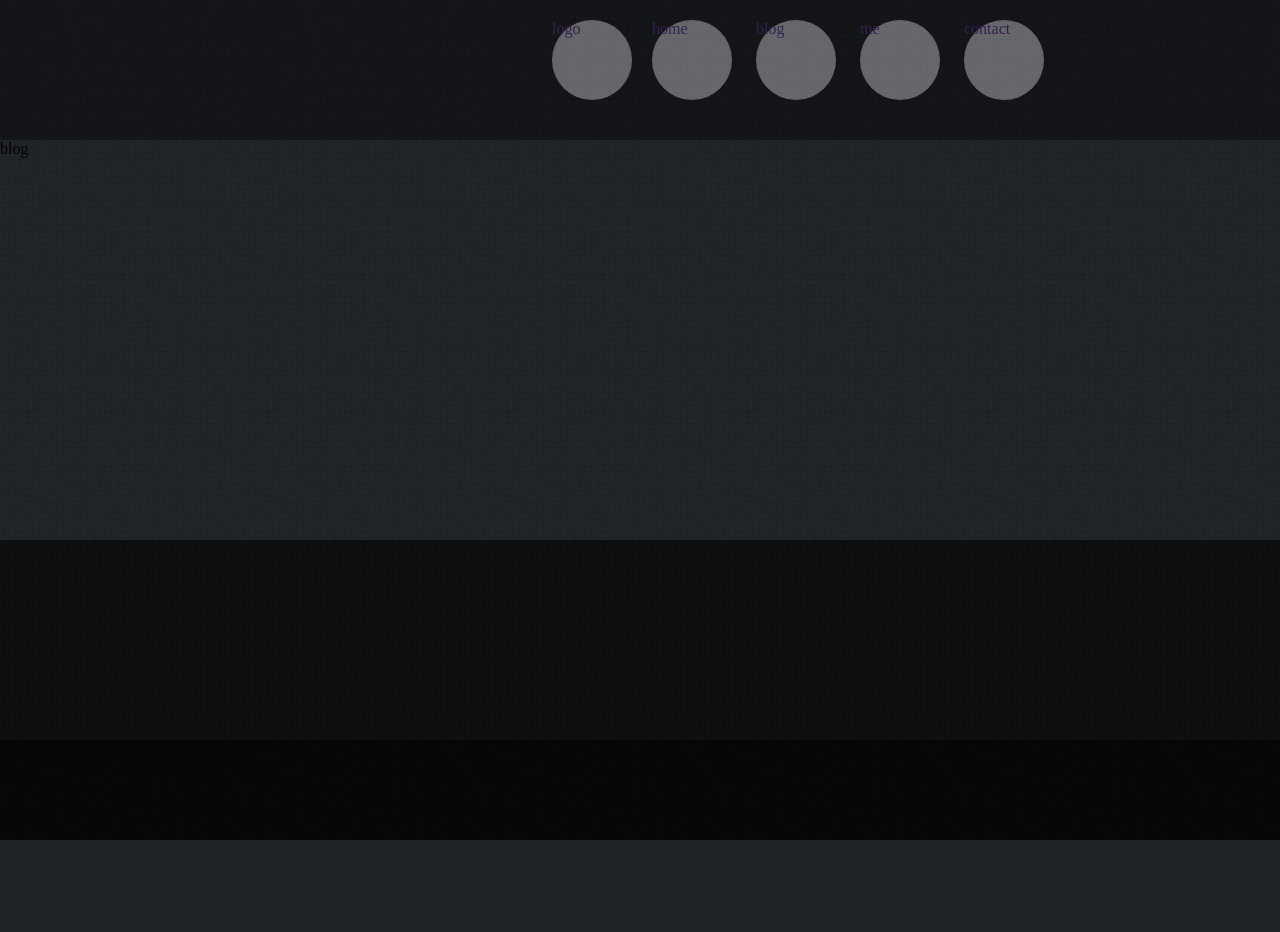
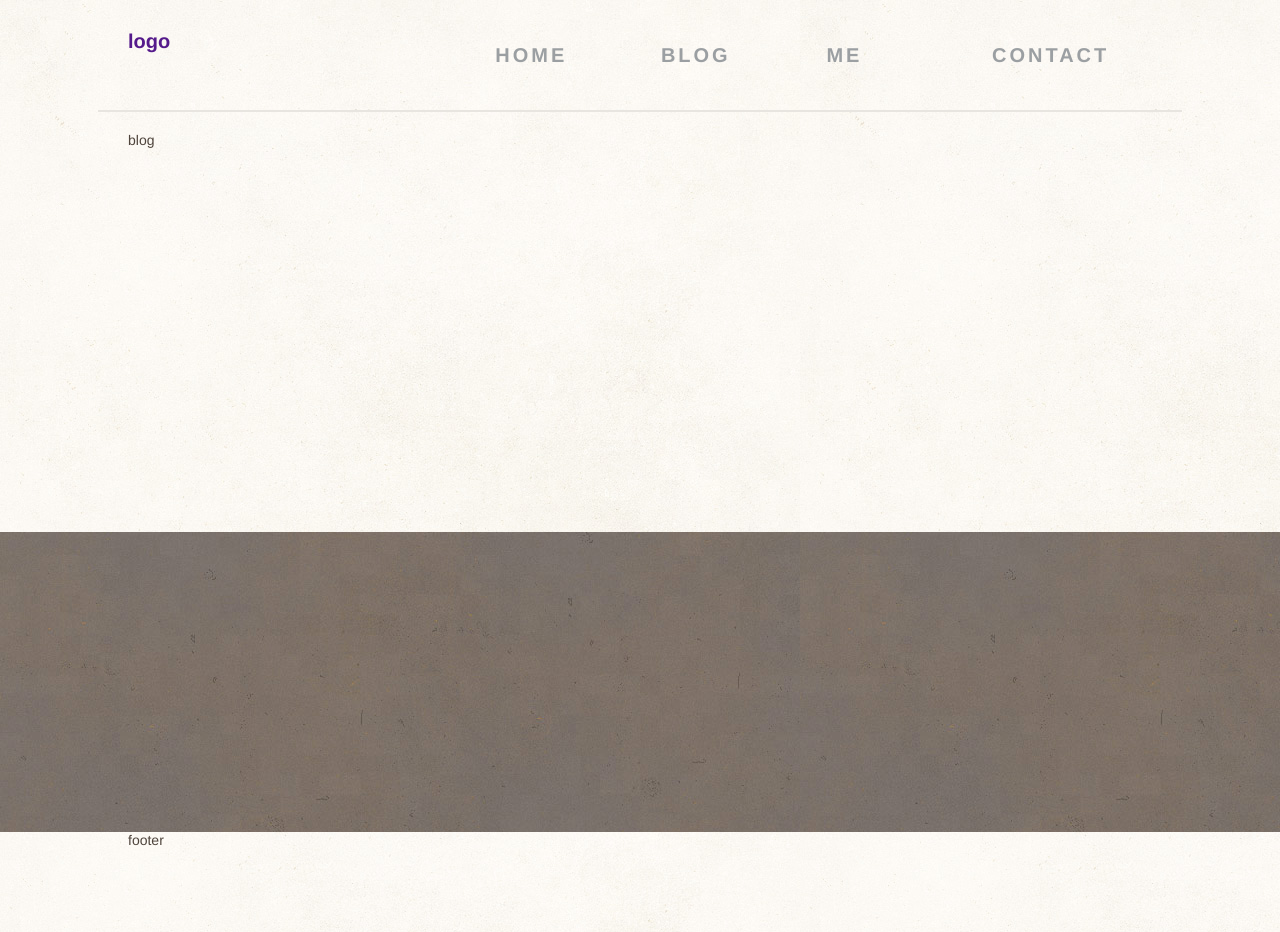
Before and after one commit to chenwenfeng/blog, a plain HTML site: page index.html in a window 1280 px wide. Before the commit the page ends 840 px from the top, so only its background shows below. Drawn offline with Linux system fonts and the light colour scheme.

Commit message:
add header

```diff
--- a/assets/css/layout.css
+++ b/assets/css/layout.css
@@ -1,50 +1,65 @@
-html, body {
-  height:100%;
-  background: url(../images/bg.gif) repeat #202429;
+body {
+  font-family: "Whitney SSm A", "Whitney SSm B", Helvetica, Arial, sans-serif;
+  color: #4e443c;
+  font-size: 14px;
+  background: url(../images/bg.jpg) fixed;
 }
 
-#header-wrapper {
-  opacity: 0.4;
-  background: #000;
-}
 #header {
-  height: 100px;
+  margin: auto;
   width: 1024px;
-  margin: auto;
-  padding: 20px;
+  height: 50px;
+  padding: 30px;
+  font-size: 20px;
+  font-weight: bold;
+  border-bottom: 2px solid #E8E5E0;
+  margin-bottom: 20px;
 }
 #logo {
   float: left;
   display: block;
-  width: 100px;
-  height: 100px;
+  width: 200px;
+  height: 50px;
 }
 #header nav {
   float: right;
-  width: 600px;
 }
 #header nav a {
   display: inline-block;
-  width: 80px;
-  height: 80px;
-  margin-right: 20px;
-  background: #CCC;
-  border-radius: 50px;
+  width: 160px;
+  color: #9B9FA2;
+  height: 50px;
+  font-family: "Whitney SSm A", "Whitney SSM B", Helvetica, Arial, sans-serif;
+  -webkit-transition: color 0.2s ease-in-out;
+  -moz-transition: color 0.2s ease-in-out;
+  transition: color 0.2s ease-in-out;
+  line-height: 50px;
+  text-decoration: none;
+  text-transform: uppercase;
+  letter-spacing: 3px;
 }
 
+#header nav a:hover {
+  color: #4e443c;
+}
 
 #content {
   min-height: 400px;
+  margin: auto;
+  width: 1024px;
 }
 
 #comments-wrapper {
-  height: 200px;
-  opacity: 0.6;
-  background: #000;
+  height: 300px;
+  background: url(../images/bg-dark.jpg) fixed;
+}
+#comments {
+  margin: auto;
+  width: 1024px;
 }
 
 #footer {
+  margin: auto;
+  width: 1024px;
   height: 100px;
-  opacity: 0.8;
-  background: #000;
 }
--- a/templates/header.html
+++ b/templates/header.html
@@ -6,10 +6,10 @@
   </div>
 <![endif]-->
 <header id="header">
+  <a id="logo" href="">logo</a>
   <nav>
     <a href="">home</a>
     <a href="">blog</a>
-    <a id="logo" href="">logo</a>
     <a href="">me</a>
     <a href="">contact</a>
   </nav>
```
Also changed, not shown: templates/comments.html (+2 -0 lines), assets/images/bg-dark.jpg (added), assets/images/bg.jpg (added).
